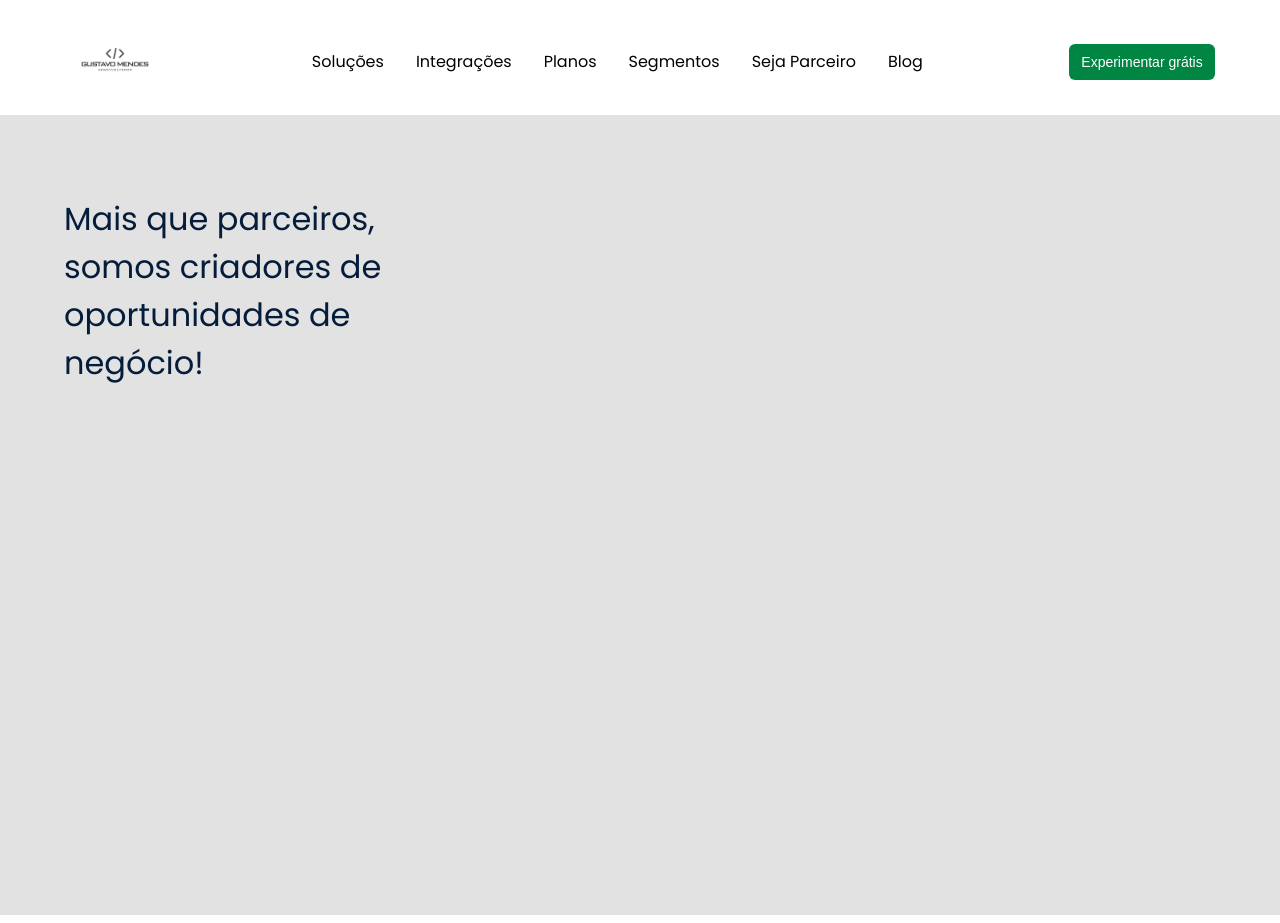
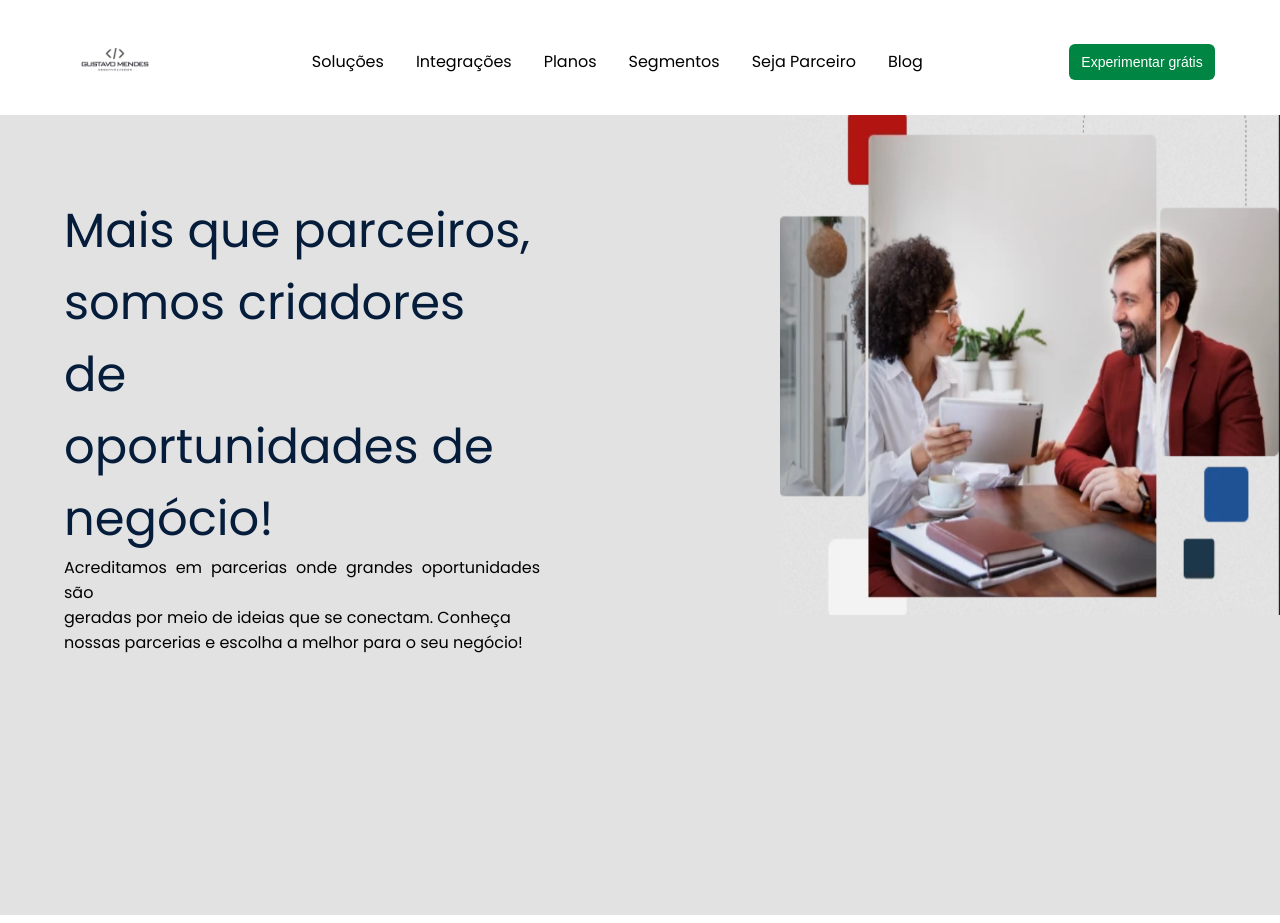
Before and after one commit to GustavoRMendes/sistema-de-cotacao, a Next.js app: page /parceiro in a window 1280 px wide. Built offline with nearby package versions, Linux system fonts and the light colour scheme.

Commit message:
add image in page

```diff
--- a/src/app/parceiro/Parceiro.module.css
+++ b/src/app/parceiro/Parceiro.module.css
@@ -3,8 +3,16 @@
   margin: 0rem 0rem 0rem 4rem;
   padding-top: 5rem;
   color: #051d3b;
+  font-size: 3rem;
+}
+.pParceiro{
+  margin: 0rem 0rem 0rem 4rem;
+  font-size: 1rem;
+  text-align: justify;
 }
 .main {
   background-color: #e2e2e2;
   height: 100vh;
+  display: flex;
+  gap: 15rem;
 }
--- a/src/app/parceiro/page.tsx
+++ b/src/app/parceiro/page.tsx
@@ -1,13 +1,27 @@
 import HeaderPage from '@/components/header'
 import React from 'react'
 import styles from './Parceiro.module.css'
-export default function ParceiroPage() {
+import Image from 'next/image'
+export default function ParceiroPage () {
   return (
     <>
-    <HeaderPage />
-    <main className={styles.main}>
-      <h1 className={styles.h1Parceiro}>Mais que parceiros,<br/> somos criadores de <br />oportunidades de <br/> negócio!</h1>
-    </main>
+      <HeaderPage />
+      <main className={styles.main}>
+        <div>
+          <h1 className={styles.h1Parceiro}>Mais que parceiros,<br /> somos criadores de <br />oportunidades de <br /> negócio!</h1>
+          <p className={styles.pParceiro}>
+            Acreditamos em parcerias onde grandes oportunidades são <br />geradas por meio de ideias que se conectam. Conheça <br/> nossas parcerias e escolha a melhor para o seu negócio!
+          </p>
+        </div>
+        <div>
+          <Image
+            src='/parceiro.png'
+            alt='Foto de seja parceiro'
+            width={500}
+            height={500}
+          />
+        </div>
+      </main>
     </>
 
   )
```
